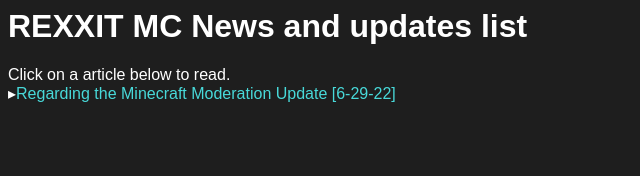
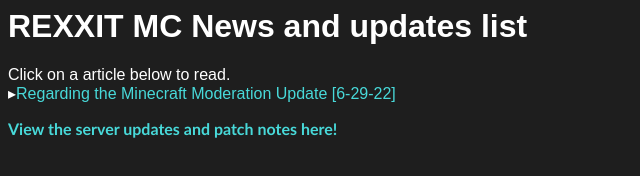
Before and after one commit to BurntToasters/rexxitpatches, a plain HTML site: page patch/news/index.html in a window 1280 px wide. Shown: the whole page, without its empty margins (0-640 px from the left). Drawn offline with Linux system fonts and the light colour scheme.

Commit message:
add navigation

```diff
--- a/patch/news/index.html
+++ b/patch/news/index.html
@@ -31,5 +31,6 @@
   <p style="font-family:arial; color:rgb(255, 255, 255)">Click on a article below to read. <br>▸<a href="/patch/news/6-29-22-Regarding_The_Minecraft_Moderation_Update.html">Regarding the Minecraft Moderation Update [6-29-22]</a>
 </p>
 
+<p style="font-family:calibri"><b><a href="/patch/index.html">View the server updates and patch notes here!</a></b></p>
 </body>
 </html>
```
Also changed, not shown: patch/index.html (+1 -0 lines).
